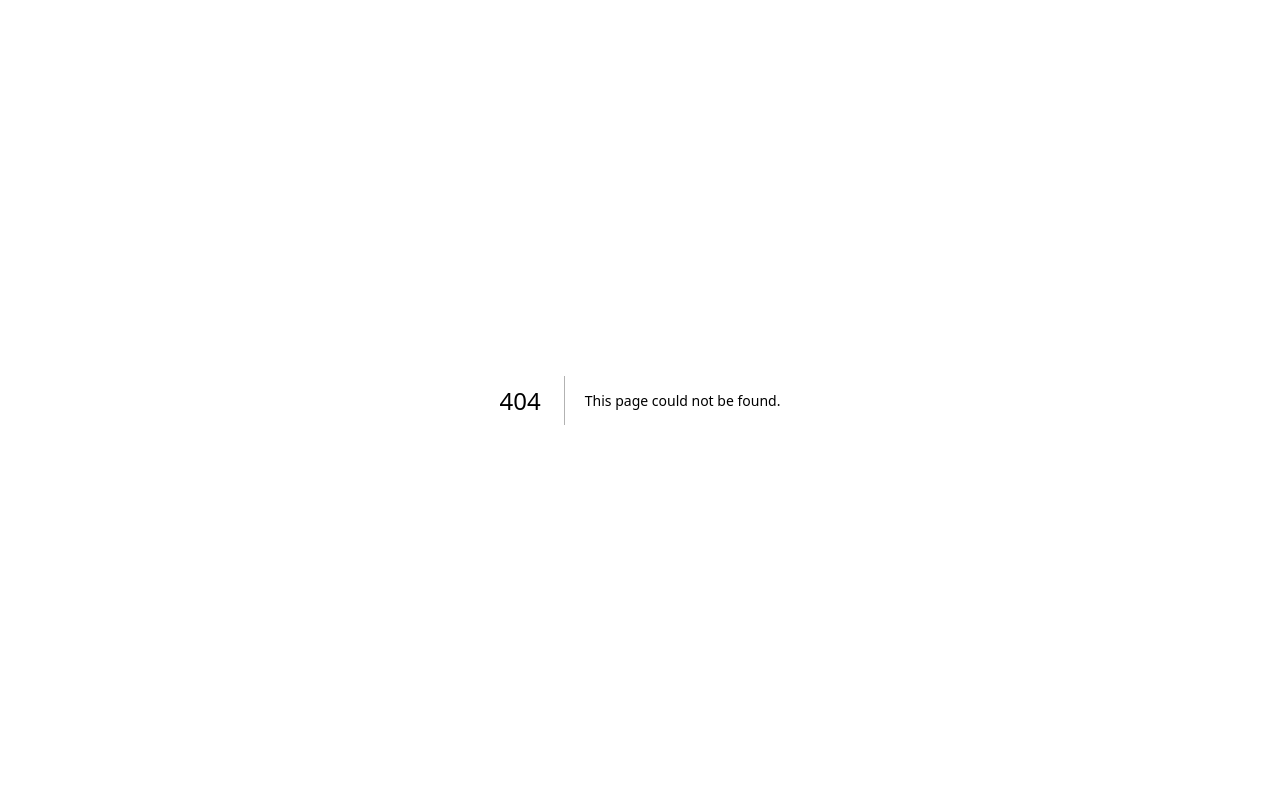
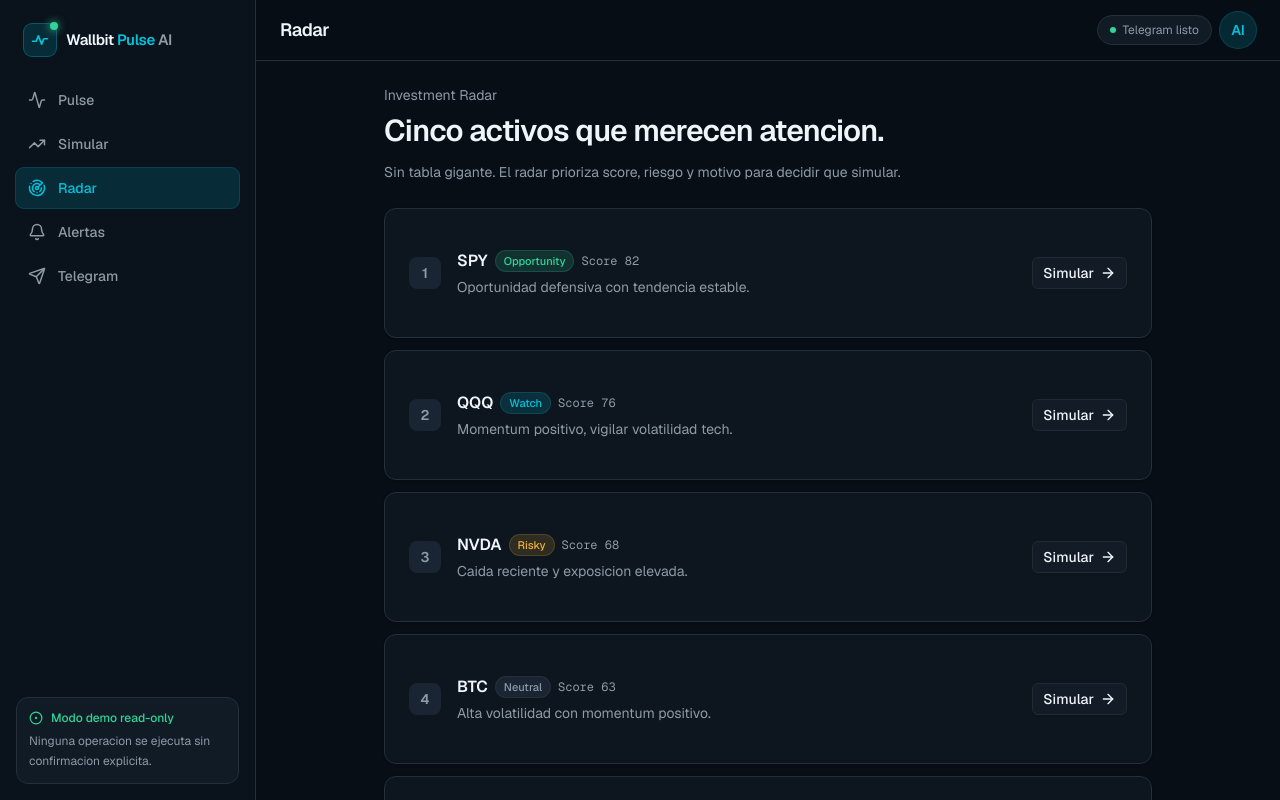
Before and after one commit to andrew-apps/wallbit-pulse, a Next.js app in the folder front/: page /radar in a window 1280 px wide. Before the commit this address had no page. Shown: the top 800 px of the page. Built offline with nearby package versions, Linux system fonts and the light colour scheme.

Commit message:
feat(front): add investment radar page

```diff
--- /dev/null
+++ b/front/app/(app)/radar/page.tsx
@@ -0,0 +1,19 @@
+import { InvestmentRanking } from "@/components/InvestmentRanking"
+import { DisclaimerBanner } from "@/components/DisclaimerBanner"
+
+export default function RadarPage() {
+  return (
+    <div className="mx-auto max-w-3xl space-y-6">
+      <div>
+        <p className="text-sm text-muted-foreground">Investment Radar</p>
+        <h1 className="mt-2 text-3xl font-semibold tracking-tight">Cinco activos que merecen atencion.</h1>
+        <p className="mt-3 text-sm leading-relaxed text-muted-foreground">
+          Sin tabla gigante. El radar prioriza score, riesgo y motivo para decidir que simular.
+        </p>
+      </div>
+
+      <InvestmentRanking />
+      <DisclaimerBanner />
+    </div>
+  )
+}
```
